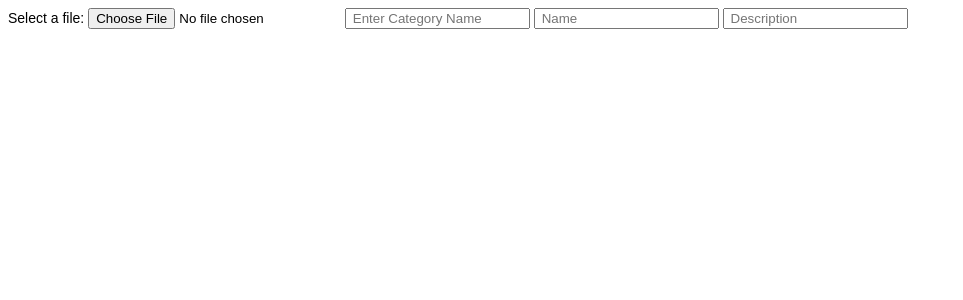
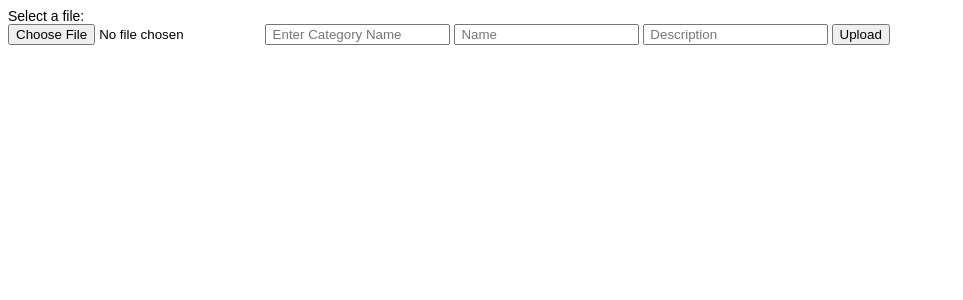
Before and after one commit to iltifatibad/DJango-Lessons, a Django app: page /NewsUpload/ in a window 1280 px wide. Shown: the top 300 px of the page, without its empty margins (0-963 px from the left). Run offline with Django 5.2, Linux system fonts and the light colour scheme.

Commit message:
Little Bug Fix

```diff
--- a/first/settings.py
+++ b/first/settings.py
@@ -10,6 +10,7 @@ For the full list of settings and their values, see
 https://docs.djangoproject.com/en/5.1/ref/settings/
 """
 
+import os
 from pathlib import Path
 
 # Build paths inside the project like this: BASE_DIR / 'subdir'.
@@ -122,3 +123,7 @@ STATIC_URL = 'static/'
 # https://docs.djangoproject.com/en/5.1/ref/settings/#default-auto-field
 
 DEFAULT_AUTO_FIELD = 'django.db.models.BigAutoField'
+
+MEDIA_URL = '/media/'
+
+MEDIA_ROOT = os.path.join(BASE_DIR, 'media/')
--- a/myappp/templates/NewsUpload.html
+++ b/myappp/templates/NewsUpload.html
@@ -12,10 +12,15 @@
 <body>
 
     <label for="myfile">Select a file:</label>
-    <input type="file" id="myfile" name="myfile">
-    <input class="input is-large" type="name" name="category_name" placeholder=" Enter Category Name ">
-    <input class="input is-large" type="name" name="name" placeholder=" Name ">
-    <input class="input is-large" type="name" name="Description" placeholder=" Description ">
+    <form method = "POST" enctype="multipart/form-data">
+        {% csrf_token %}
+        <input type="file" id="myfile" name="myfile">
+        <input class="input is-large" type="name" name="category_name" placeholder=" Enter Category Name ">
+        <input class="input is-large" type="name" name="name" placeholder=" Name ">
+        <input class="input is-large" type="name" name="Description" placeholder=" Description ">
+
+        <button type="submit"> Upload </button>
+    </form>
 
 
 </body>
--- a/myappp/views.py
+++ b/myappp/views.py
@@ -56,4 +56,19 @@ def login(request):
 
 
 def newsupload(request):
+
+    if request.method == 'POST' and 'myfile': # Multi Part Forms
+
+        file_upload = request.FILES['myfile']
+        file_name = file_upload.name
+        with open('media' + file_name , 'wb+') as destination:
+            for chunk in file_upload.chunks():
+                destination.write(chunk)
+
+        # category_name = request.POST.get('category_name')
+        # name = request.POST.get('name')
+        # description = request.POST.get('description')
+        print("Sekil Yuklendi")
+        return HttpResponse(" File Uploaded " )
+
     return render(request,'NewsUpload.html')
```
Also changed, not shown: db.sqlite3, myappp/migrations/0002_news_data_xeber_yukle.py (added).
